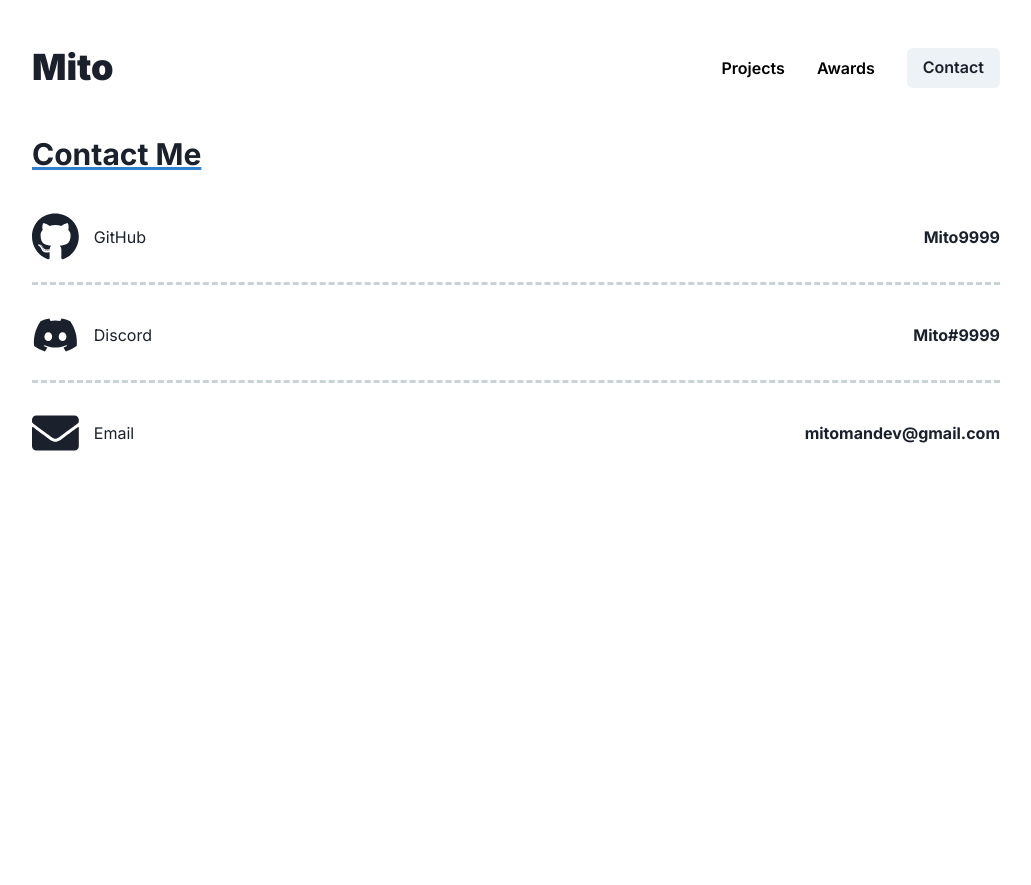
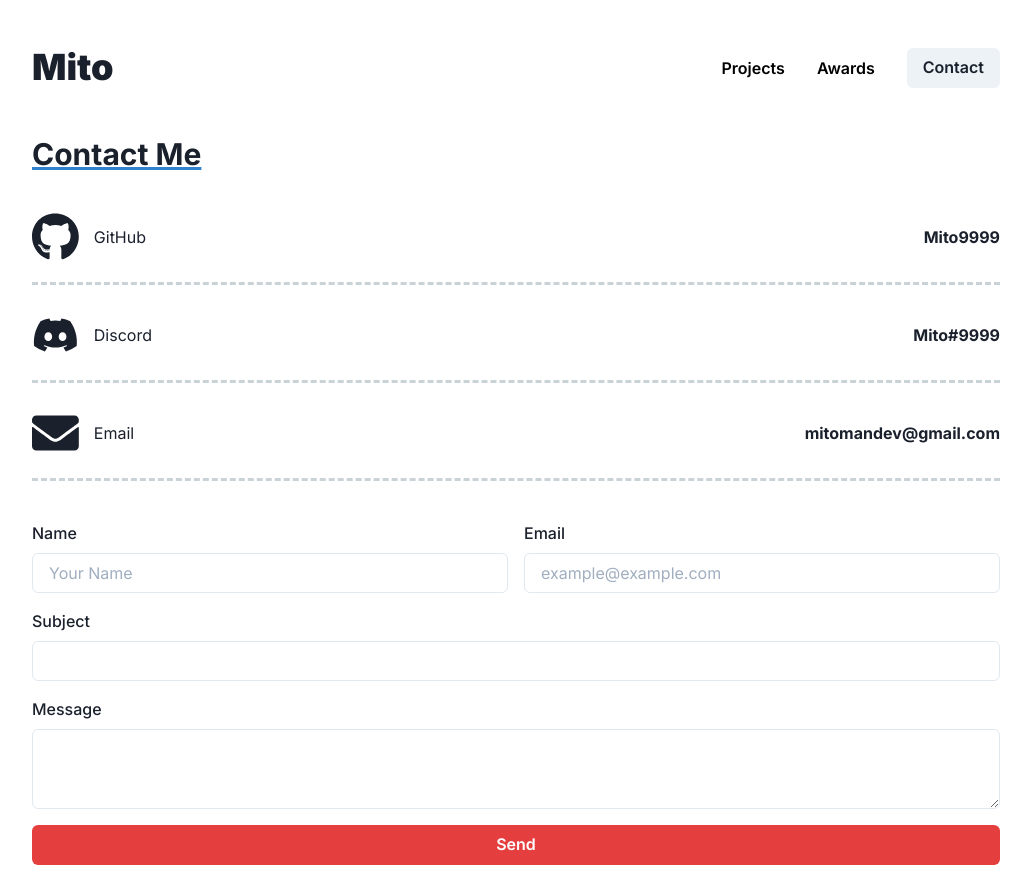
Before and after one commit to Mito9999/portfolio, a Next.js app: page /contact in a window 1280 px wide. Shown: the whole page, without its empty margins (124-1155 px from the left). Before the commit the page ends 800 px from the top, so only its background shows below. Built offline with nearby package versions, Linux system fonts and the light colour scheme; no server answers.

Commit message:
Add contact form, lighthouse results

```diff
--- a/pages/contact.js
+++ b/pages/contact.js
@@ -1,6 +1,15 @@
+import {
+  Flex,
+  FormControl,
+  FormLabel,
+  Input,
+  Link as ChakraLink,
+  Text,
+  Textarea,
+  Button,
+} from "@chakra-ui/react";
 import Head from "next/head";
-import { Flex, Text, Link as ChakraLink } from "@chakra-ui/react";
-import { FaGithub, FaEnvelope, FaDiscord } from "react-icons/fa";
+import { FaDiscord, FaEnvelope, FaGithub } from "react-icons/fa";
 import Title from "../components/Title";
 
 const bindIcon = (source) => {
@@ -36,11 +45,7 @@ export default function Contact({ contactInfo: contactInfoWithoutIcons }) {
             align="center"
             py="20px"
             mb="5px"
-            borderBottom={
-              contactInfo[contactInfo.length - 1] !== source
-                ? "3px dashed rgb(200, 210, 215)"
-                : "none"
-            }
+            borderBottom="3px dashed rgb(200, 210, 215)"
             _hover={[{}, { fontSize: "20px" }, { fontSize: "28px" }]}
             transition="all 250ms ease"
           >
@@ -69,6 +74,29 @@ export default function Contact({ contactInfo: contactInfoWithoutIcons }) {
             </Flex>
           </Flex>
         ))}
+        <form style={{ marginTop: "40px", marginBottom: "20px" }}>
+          <Flex direction={["column", "row"]}>
+            <FormControl mr={["0", "2"]}>
+              <FormLabel>Name</FormLabel>
+              <Input type="text" placeholder="Your Name" />
+            </FormControl>
+            <FormControl mt={["4", "0"]} ml={["0", "2"]}>
+              <FormLabel>Email</FormLabel>
+              <Input type="text" placeholder="example@example.com" />
+            </FormControl>
+          </Flex>
+          <FormControl mt="4">
+            <FormLabel>Subject</FormLabel>
+            <Input type="text" />
+          </FormControl>
+          <FormControl mt="4">
+            <FormLabel>Message</FormLabel>
+            <Textarea />
+          </FormControl>
+          <Button mt="4" w="100%" colorScheme="red">
+            Send
+          </Button>
+        </form>
       </main>
     </>
   );
```
Also changed, not shown: public/lighthouse.png (added).
